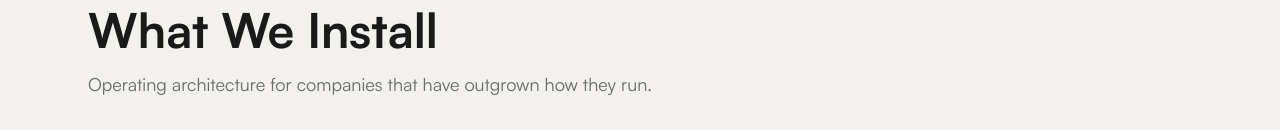
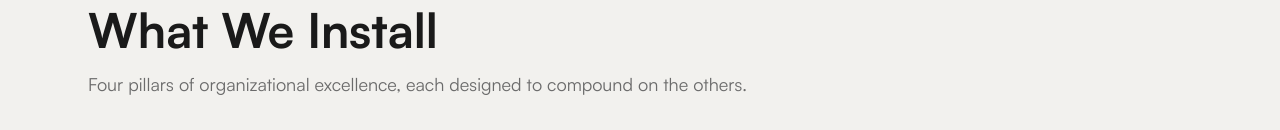
Before and after one commit to awmrakyat13/Zero2One, a React (Vite) app: page / in a window 1280 px wide. Shown: the part 822-952 px from the top of the page. Built offline with nearby package versions, Linux system fonts and the light colour scheme; a web font is replaced by a local one.

Commit message:
Revert "What We Install" subtitle to four pillars copy
Co-Authored-By: Claude Opus 4.6 <noreply@anthropic.com>

```diff
--- a/src/App.jsx
+++ b/src/App.jsx
@@ -188,7 +188,7 @@ function HomePage() {
         <div className="max-w-6xl mx-auto px-6">
           <div className="mb-10">
             <h2 className="font-serif text-4xl md:text-5xl mb-4">What We Install</h2>
-            <p className="text-[var(--color-text-muted)] text-lg max-w-2xl">Operating architecture for companies that have outgrown how they run.</p>
+            <p className="text-[var(--color-text-muted)] text-lg max-w-2xl">Four pillars of organizational excellence, each designed to compound on the others.</p>
           </div>
           <div className="grid md:grid-cols-2 gap-6">
             {services.map((item, index) => (
```
